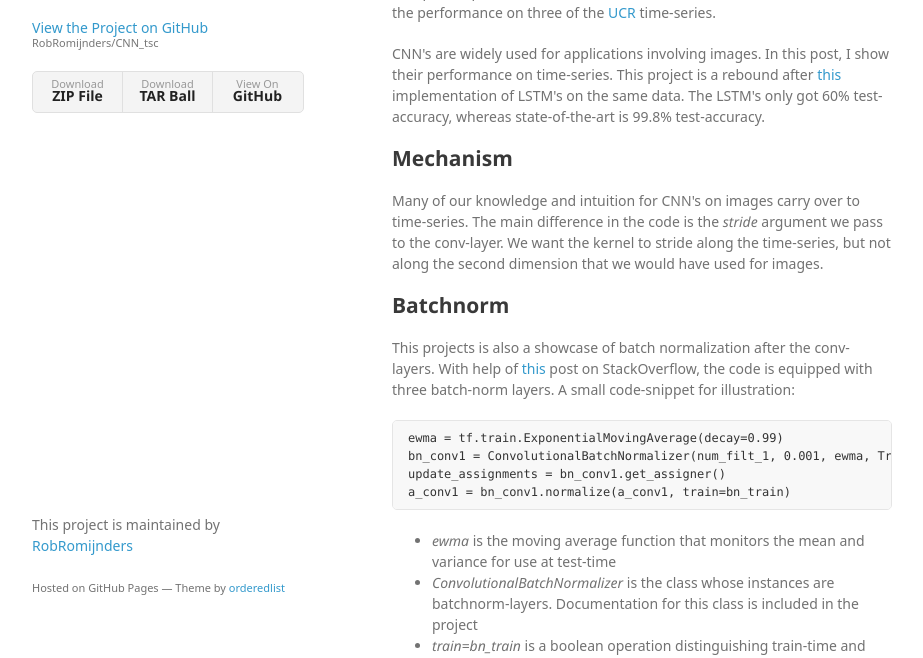
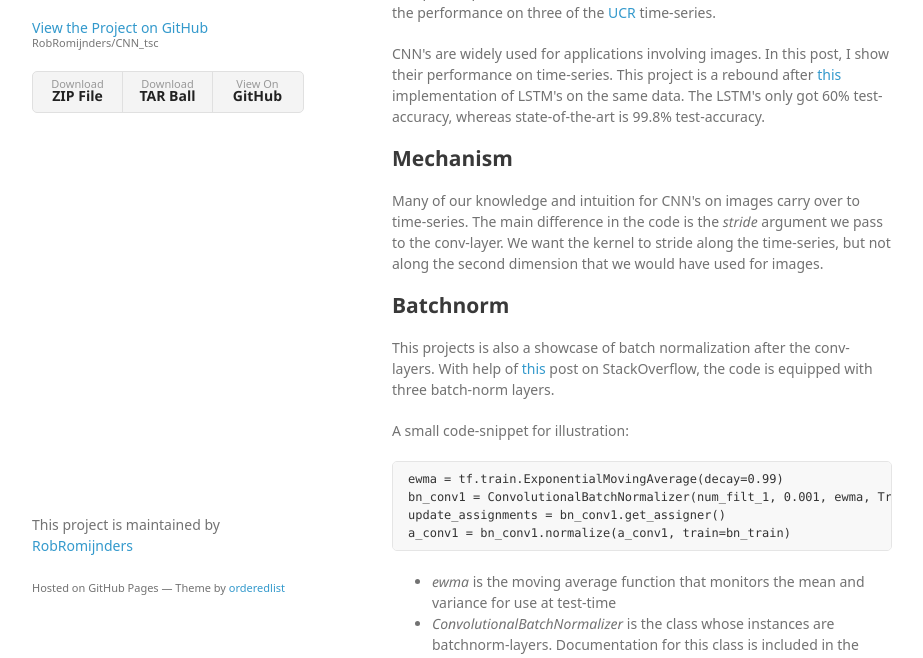
Before and after one commit to RobRomijnders/CNN_tsc, a plain HTML site: page index.html in a window 1280 px wide. Shown: the part 133-791 px from the top of the page, without its empty margins (178-1101 px from the left). Drawn offline with Linux system fonts and the light colour scheme; a web font is replaced by a local one.

Commit message:
Create gh-pages branch via GitHub

```diff
--- a/index.html
+++ b/index.html
@@ -43,8 +43,9 @@
 <h2>
 <a id="batchnorm" class="anchor" href="#batchnorm" aria-hidden="true"><span aria-hidden="true" class="octicon octicon-link"></span></a>Batchnorm</h2>
 
-<p>This projects is also a showcase of batch normalization after the conv-layers. With help of <a href="http://stackoverflow.com/questions/33949786/how-could-i-use-batch-normalization-in-tensorflow">this</a> post on StackOverflow, the code is equipped with three batch-norm layers.
-A small code-snippet for illustration:</p>
+<p>This projects is also a showcase of batch normalization after the conv-layers. With help of <a href="http://stackoverflow.com/questions/33949786/how-could-i-use-batch-normalization-in-tensorflow">this</a> post on StackOverflow, the code is equipped with three batch-norm layers.</p>
+
+<p>A small code-snippet for illustration:</p>
 
 <pre><code>ewma = tf.train.ExponentialMovingAverage(decay=0.99)
 bn_conv1 = ConvolutionalBatchNormalizer(num_filt_1, 0.001, ewma, True)
```
Also changed, not shown: params.json (+1 -1 lines).
